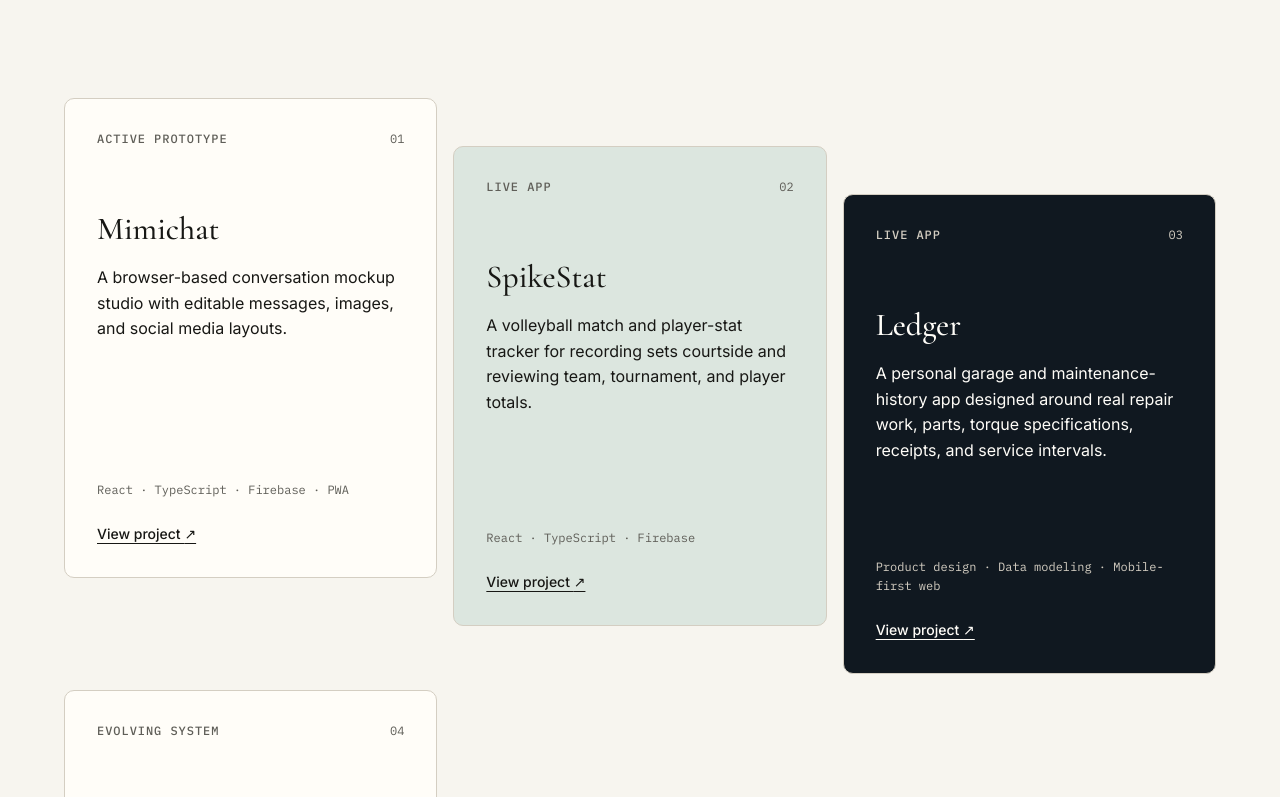
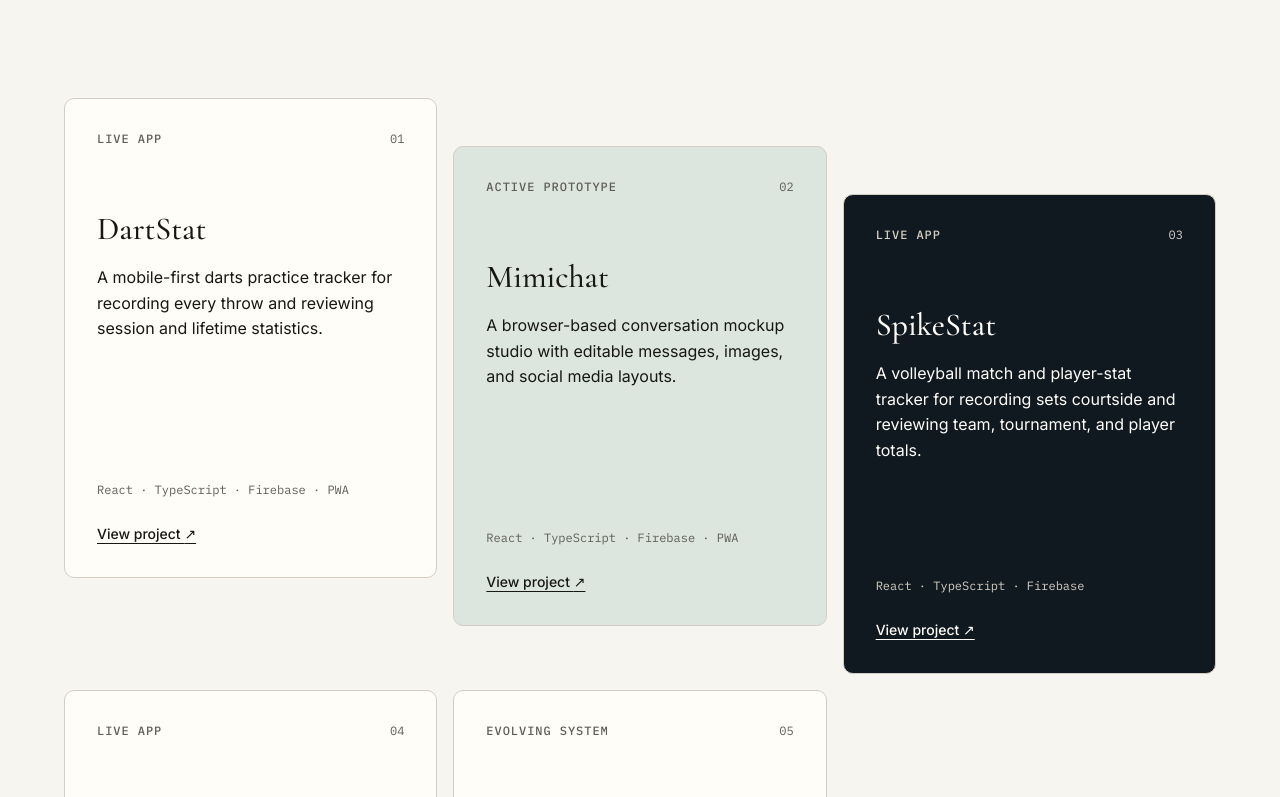
Before and after one commit to craigmullin/cmdc, a React (Vite) app: page / in a window 1280 px wide. Shown: the part 1063-1860 px from the top of the page. Built offline with nearby package versions, Linux system fonts and the light colour scheme.

Commit message:
add dartstat

```diff
--- a/src/data/site.ts
+++ b/src/data/site.ts
@@ -6,6 +6,13 @@
 } as const
 
 export const projects = [
+  {
+    title: 'DartStat',
+    status: 'Live app',
+    description: 'A mobile-first darts practice tracker for recording every throw and reviewing session and lifetime statistics.',
+    technology: 'React · TypeScript · Firebase · PWA',
+    href: 'https://dartstat.craigmullin.com',
+  },
   {
     title: 'Mimichat',
     status: 'Active prototype',
```
